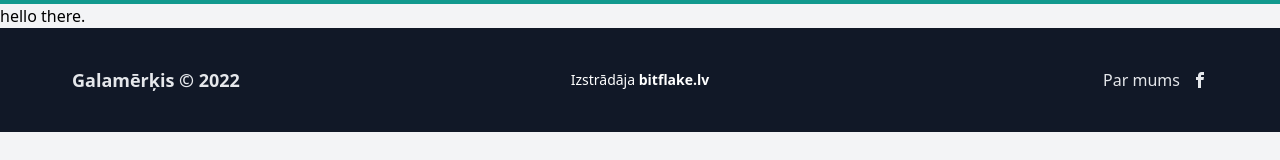
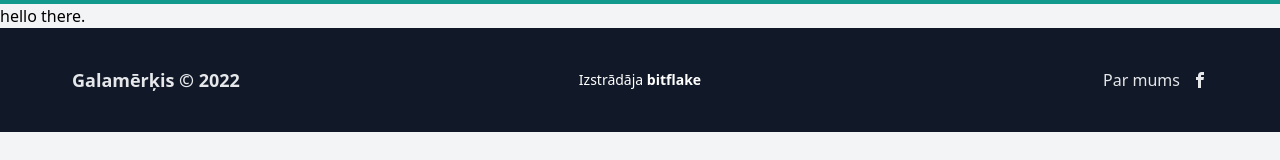
Before and after one commit to KristapsVitols/galamerkis, a Nuxt app in the folder client/: page /par-mums in a window 1280 px wide. Shown: the part 276-436 px from the top of the page. Built offline with nearby package versions, Linux system fonts and the light colour scheme.

Commit message:
remove .lv

```diff
--- a/client/components/Footer.vue
+++ b/client/components/Footer.vue
@@ -10,7 +10,7 @@
                 </div>
                 <div class="flex w-full md:w-1/3 justify-center">
                     <a class="text-white m-0 text-sm" target="_blank" href="https://www.bitflake.lv">
-                        Izstrādāja <span class="font-bold">bitflake.lv</span>
+                        Izstrādāja <span class="font-bold">bitflake</span>
                     </a>
                 </div>
                 <div class="flex w-full content-center justify-between md:w-1/3 md:justify-end">
```
